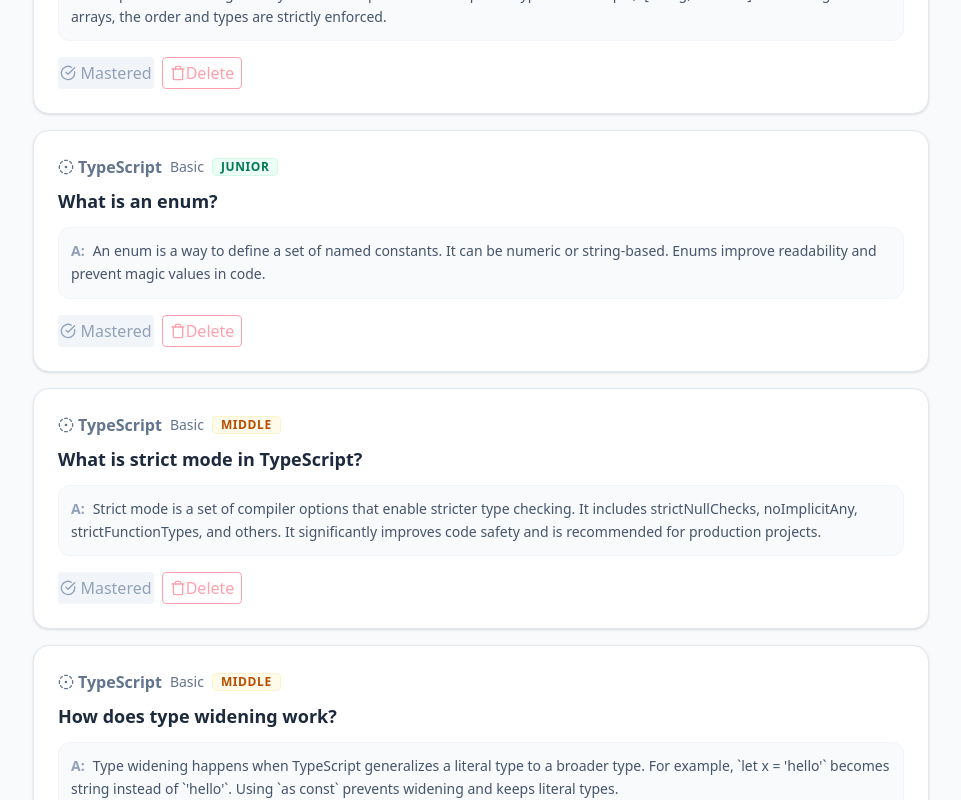
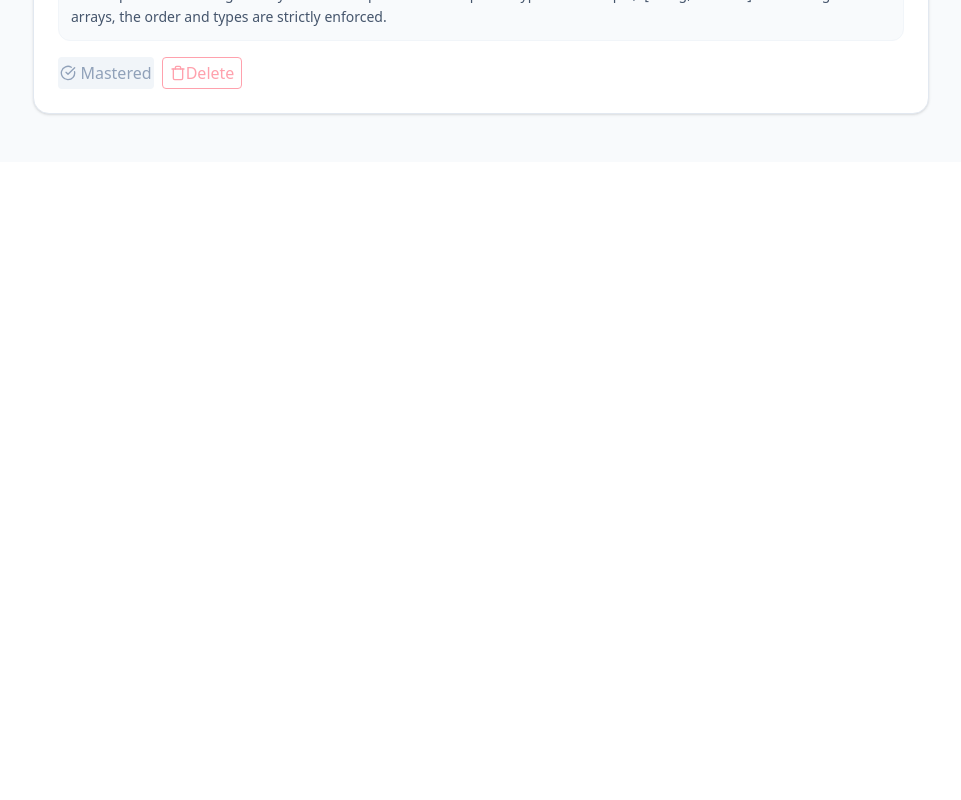
Before and after one commit to ileegant/interview-app, a React (Vite) app: page / in a window 1280 px wide. Shown: the part 3080-3880 px from the top of the page, without its empty margins (159-1120 px from the left). After the commit the page ends 3242 px from the top, so only its background shows below. Built offline with nearby package versions, Linux system fonts and the light colour scheme.

Commit message:
feat: add visibleCount state to limit displayed questions in App component

```diff
--- a/src/App.tsx
+++ b/src/App.tsx
@@ -18,6 +18,8 @@ function App() {
   const [filterStatus, setFilterStatus] = useState<
     "all" | "learned" | "to-learn"
   >("all");
+
+  const [visibleCount, setVisibleCount] = useState(10);
 
   const filteredQuestions = questions.filter((q) => {
     const matchDifficulty =
@@ -158,7 +160,9 @@ function App() {
               </p>
             </div>
           ) : (
-            filteredQuestions.map((q) => (
+            filteredQuestions
+              .slice(0, visibleCount)
+              .map((q) => (
                 <QuestionCard
                   key={q.id}
                   data={q}
```
Lines whose indentation alone changed are shown as unchanged.
